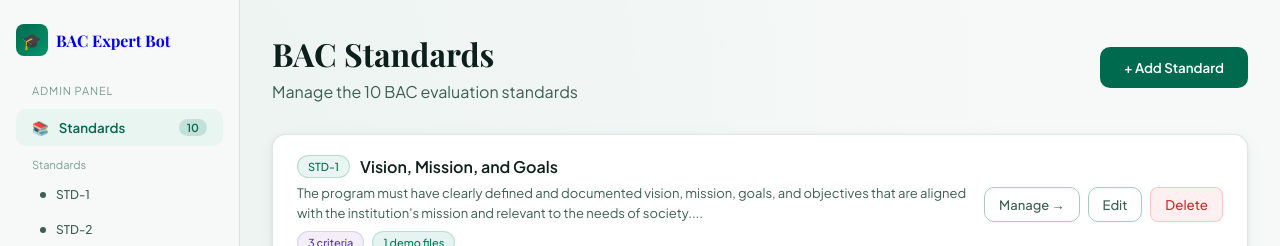
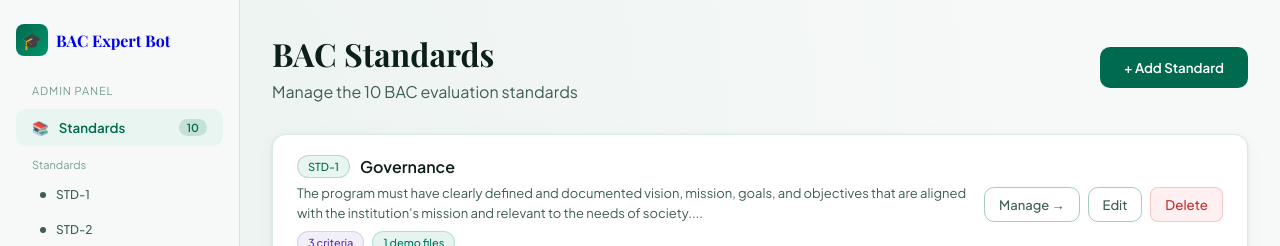
Before and after one commit to webnafis/BAC-EXPERT_BOT, a Next.js app: page /admin in a window 1280 px wide. Shown: the top 246 px of the page. Built offline with nearby package versions, Linux system fonts and the light colour scheme.

Commit message:
weightt updated

```diff
--- a/app/admin/page.tsx
+++ b/app/admin/page.tsx
@@ -710,7 +710,7 @@ export default function AdminPage() {
                                 padding: "2px 8px",
                               }}
                             >
-                              Weight: {c.weight}/10
+                              Weight: {c.weight}
                             </span>
                           </div>
                           <p
--- a/data/bac-data.ts
+++ b/data/bac-data.ts
@@ -29,7 +29,7 @@ export const BAC_STANDARDS: Standard[] = [
   {
     id: "s1",
     code: "STD-1",
-    title: "Vision, Mission, and Goals",
+    title: "Governance",
     description:
       "The program must have clearly defined and documented vision, mission, goals, and objectives that are aligned with the institution's mission and relevant to the needs of society.",
     demoFiles: [
--- a/lib/ai-analyzer.ts
+++ b/lib/ai-analyzer.ts
@@ -80,7 +80,7 @@ STANDARD: ${standard.code} - ${standard.title}
 CRITERION: ${criterion.code} - ${criterion.title}
 CRITERION DESCRIPTION: ${criterion.description}
 EVALUATION GUIDELINES: ${criterion.guidelines}
-CRITERION WEIGHT: ${criterion.weight}/10
+CRITERION WEIGHT: ${criterion.weight}
 
 === REQUIRED FILES FOR THIS CRITERION ===
 ${requiredFilesList}
```
